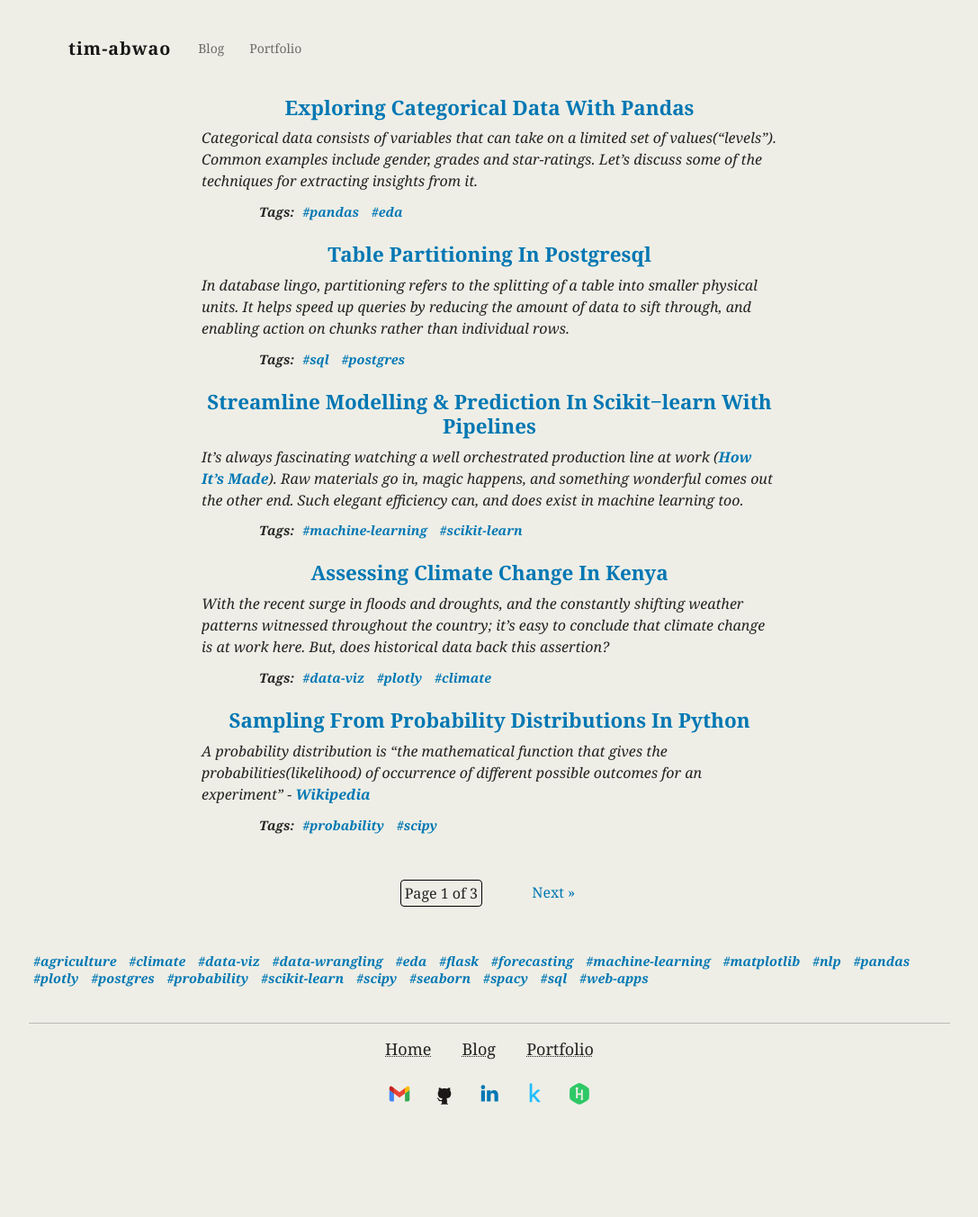
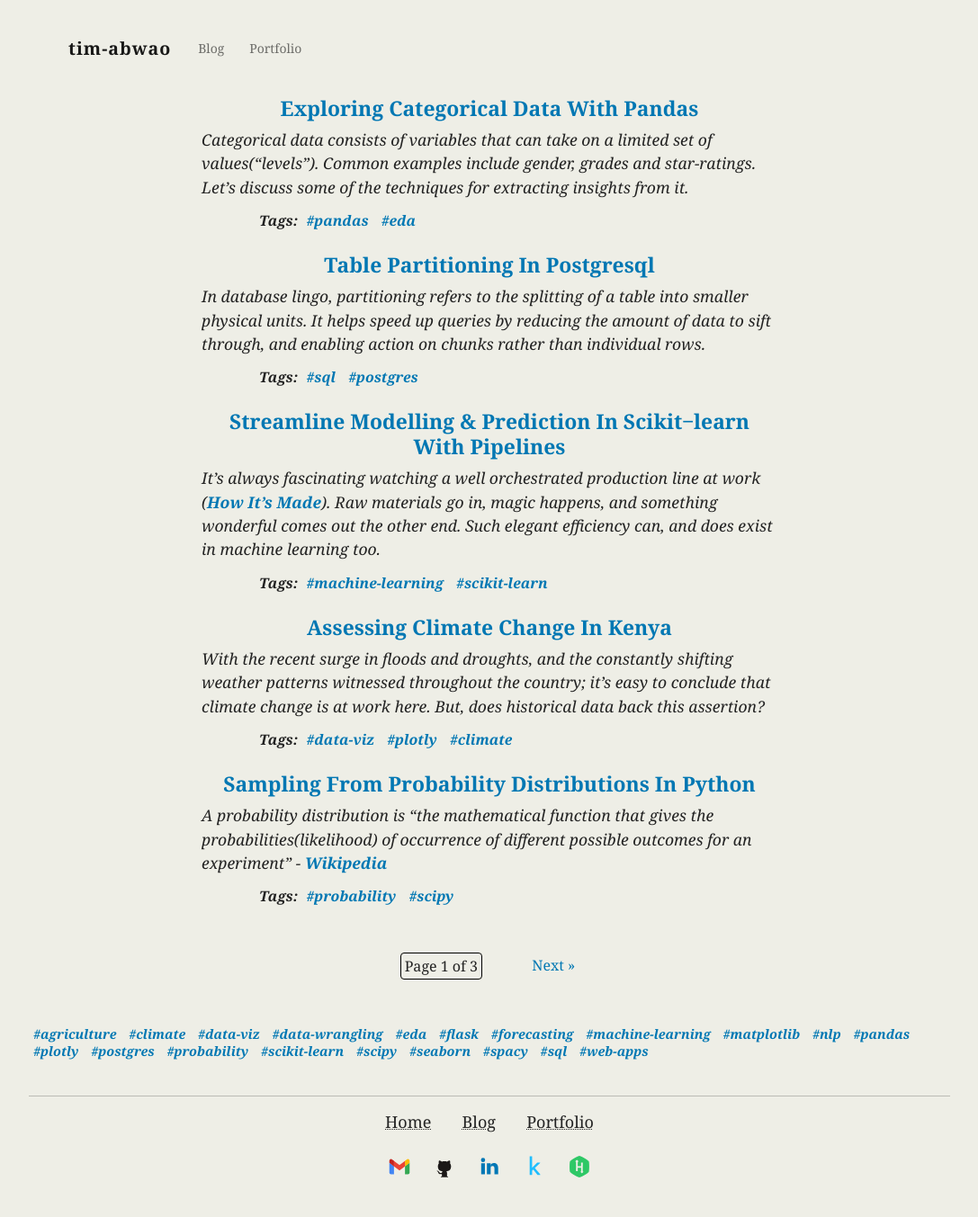
Before and after one commit to Tim-Abwao/tim-abwao.github.io, a Jekyll site: the page built from blog/index.html, in a window 1280 px wide. Shown: the whole page at 90% size, without its empty margins (96-1183 px from the left). Built offline with Jekyll 4.4.1, drawn with Linux system fonts in a browser that asks for light colours; the list of posts is cut into pages by our own code; before the commit the page ends 1272 px from its top, so only the background shows below that.

Commit message:
Increase article list font-size

```diff
--- a/assets/css/blog.sass
+++ b/assets/css/blog.sass
@@ -2,14 +2,14 @@
 ---
 
 .post-list
-  font-size: 0.9em
+  font-size: 0.95em
   margin: 7%
 
   a
     font-weight: bold
 
   h2
-    font-size: 1.4em
+    font-size: 1.3em
     text-align: center
 
 .post-item
@@ -52,7 +52,7 @@
 
 @media only screen and (min-width: 1024px)
   .post-list
-    font-size: 1em
+    font-size: 1.1em
 
 @media only screen and (min-width: 1280px)
   .post-list
```
